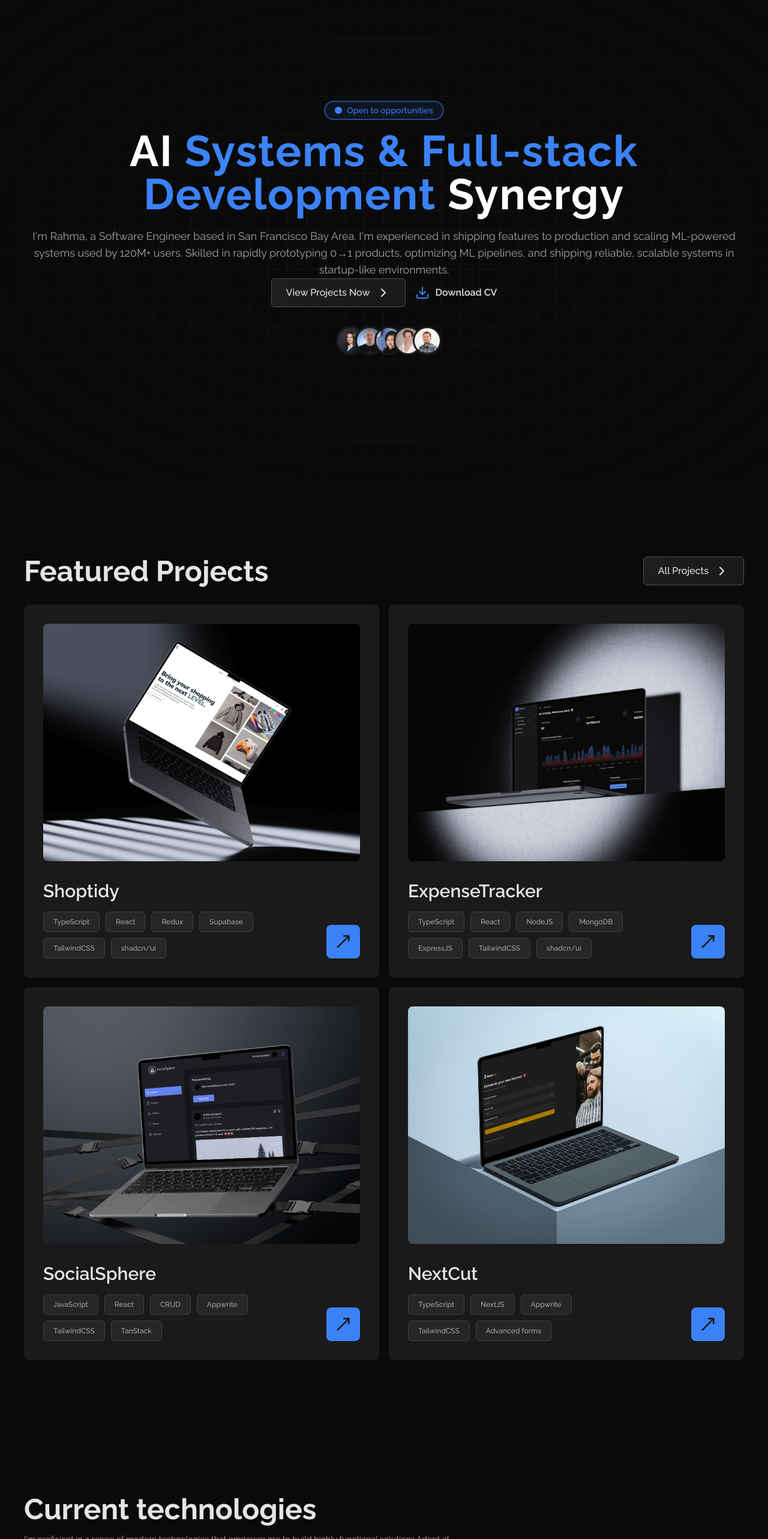
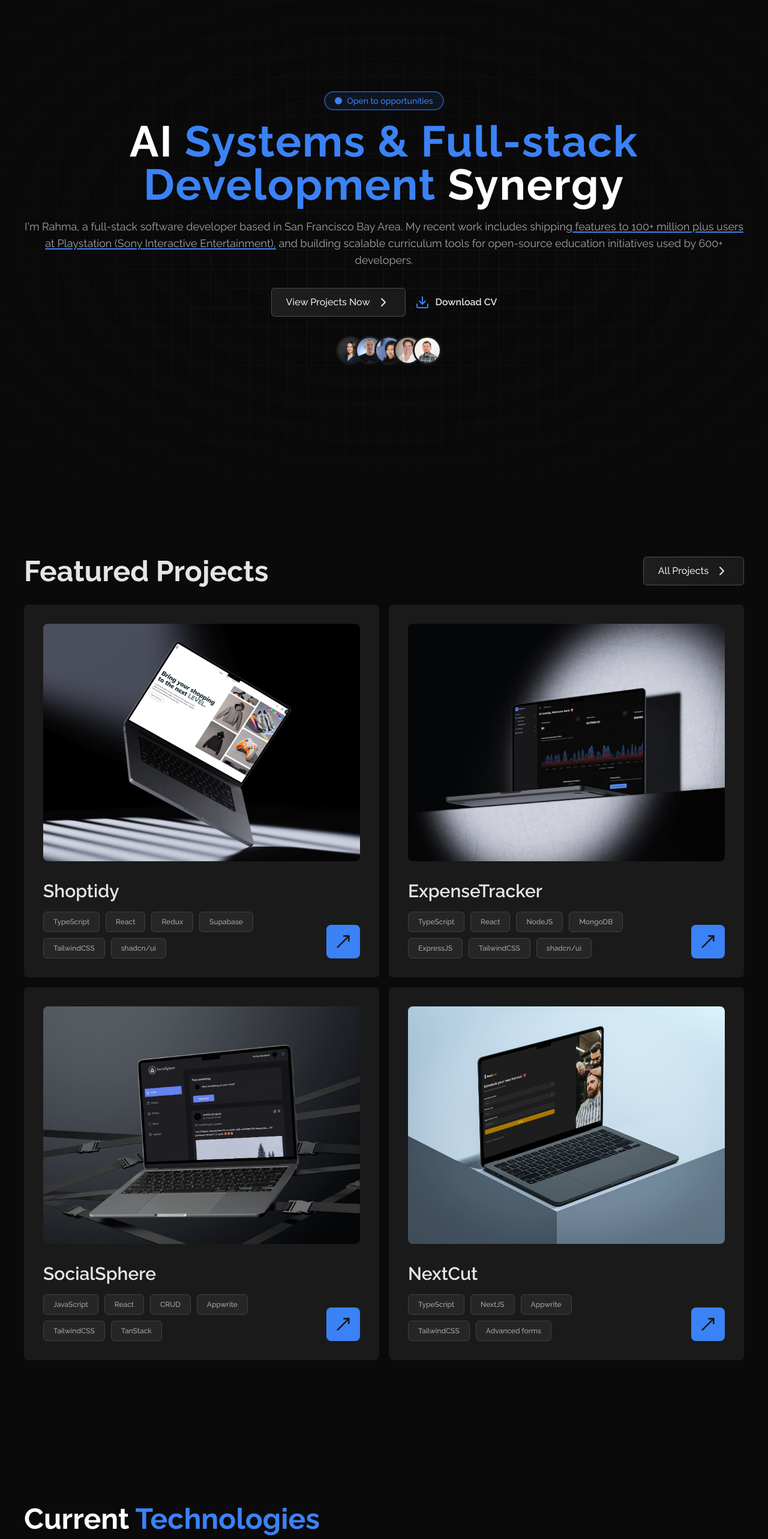
Before and after one commit to rahmamahdi02/portfolioV4, a Next.js app: page / in a window 1280 px wide. Shown: the top 2566 px of the page at 60% size. Built offline with nearby package versions, Linux system fonts and the light colour scheme.

Commit message:
feat: update text

```diff
--- a/app/_components/HeroSection.tsx
+++ b/app/_components/HeroSection.tsx
@@ -4,6 +4,8 @@ import { AnimatedTooltip } from "./ui/Tooltip";
 import { tooltipItems } from "../_lib/constants";
 import Link from "next/link";
 import { TextGenerateEffect } from "./ui/TextGenerate";
+import Underline from "./ui/Underline";
+
 
 const HeroSection = () => {
   return (
@@ -35,9 +37,10 @@ const HeroSection = () => {
             words="AI Systems & Full-stack Development Synergy"
             className="text-[40px] md:text-6xl lg:text-7xl font-bold text-center max-w-5xl leading-snug tracking-wide"
           />
-          <p className="pt-5 text-sm sm:text-base md:text-lg text-dark-200 dark:text-stone-200/70">
-           I&apos;m Rahma, a Software Engineer based in San Francisco Bay Area. I'm experienced in shipping features to production and scaling ML-powered systems used by 120M+ users. Skilled in rapidly prototyping 0→1 products, optimizing ML pipelines, and shipping reliable, scalable systems in startup-like environments.
-          </p>
+<p className="pt-5 pb-8 text-sm sm:text-base md:text-lg text-dark-200 dark:text-stone-200/70">
+  I&apos;m Rahma, a full-stack software developer based in San Francisco Bay Area. My recent work includes shipping
+  <span className="underline decoration-primary decoration-2 underline-offset-2"> features to 100+ million plus users at Playstation (Sony Interactive Entertainment),
+  </span> and building scalable curriculum tools for open-source education initiatives used by 600+ developers.</p>
           {/* <p className="pb-8 text-sm sm:text-base md:text-lg text-dark-200 dark:text-stone-200/70">
             My recent work includes shipping UI features to 100+ million plus users at Playstation (Sony Interactive Entertainment), and building scalable curriculum tools for open-source education initiatives used by 600+ developers.
           </p> */}
--- a/app/_components/Skills.tsx
+++ b/app/_components/Skills.tsx
@@ -3,6 +3,7 @@
 import { techCardsItems } from "../_lib/constants";
 import TechCard from "./TechCard";
 import { motion } from "framer-motion";
+import { TextGenerateEffect } from "./ui/TextGenerate";
 
 const Skills = () => {
   return (
@@ -15,7 +16,10 @@ const Skills = () => {
           transition={{ duration: 0.5, delay: 0.25 }}
           className="text-3xl min-[430px]:text-4xl md:text-5xl font-bold dark:text-stone-200"
         >
-          Current technologies
+<TextGenerateEffect
+  words="Current Technologies"
+  className="text-3xl min-[430px]:text-4xl md:text-5xl font-bold dark:text-stone-200"
+/>
         </motion.h1>
         <motion.p
           initial={{ opacity: 0, x: -90 }}
--- a/app/_components/WorkExperienceSection.tsx
+++ b/app/_components/WorkExperienceSection.tsx
@@ -6,15 +6,18 @@ import ShinyButton from "./ui/ShinyButton";
 import Link from "next/link";
 import { ChevronRight } from "lucide-react";
 import { motion } from "framer-motion";
+import { TextGenerateEffect } from "./ui/TextGenerate";
 
 const WorkExperiences = () => {
   return (
     <section className="py-32 px-5 sm:px-10 lg:px-20" id="about">
       {/* Header with title + button */}
       <div className="flex flex-col sm:flex-row sm:items-center justify-between gap-4 mb-12">
-        <h2 className="text-3xl min-[430px]:text-4xl md:text-5xl font-bold dark:text-stone-200">
-          Work Experience
-        </h2>
+      <TextGenerateEffect
+  words="Professional Experience"
+  className="text-3xl min-[430px]:text-4xl md:text-5xl font-bold dark:text-stone-200"
+/>
+
         <ShinyButton icon={<ChevronRight />}>
           <Link href="https://www.linkedin.com/in/rahmamahdi/" target="_blank">
             Connect on Linkedin
```
